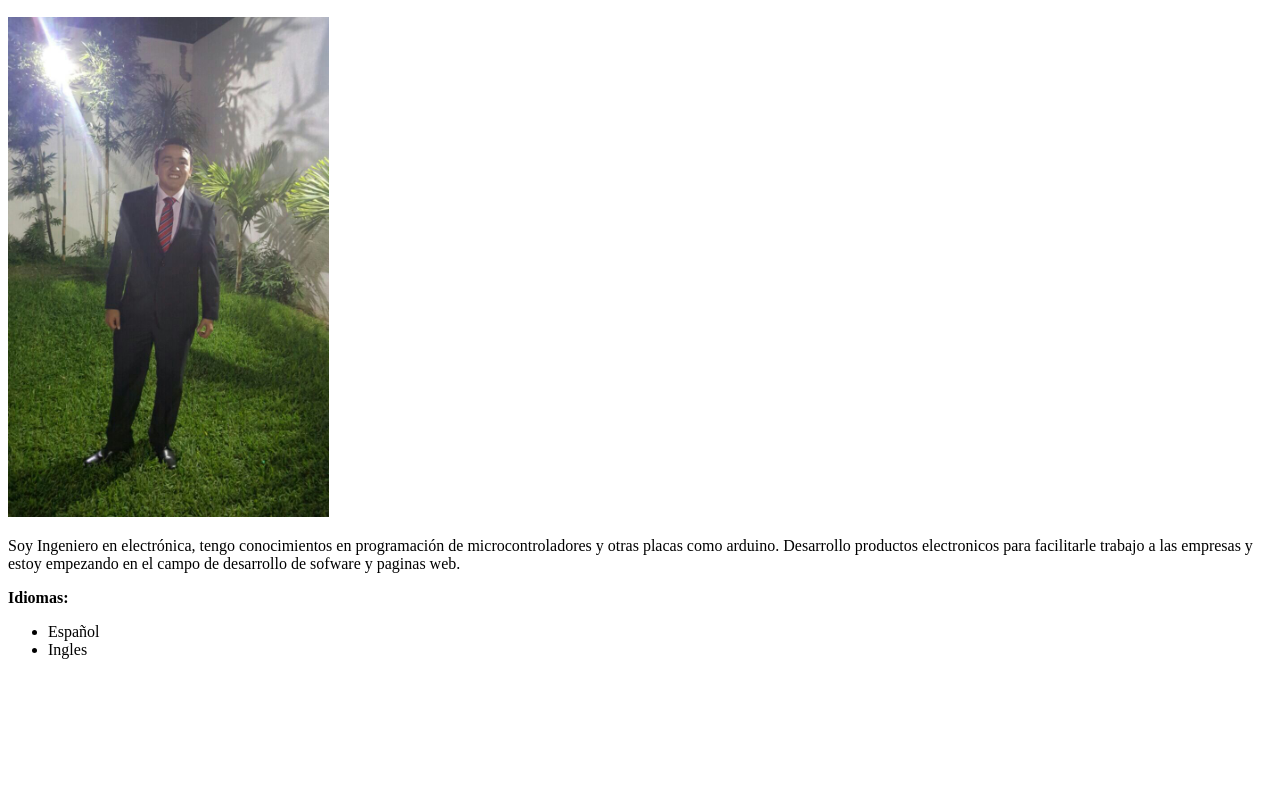
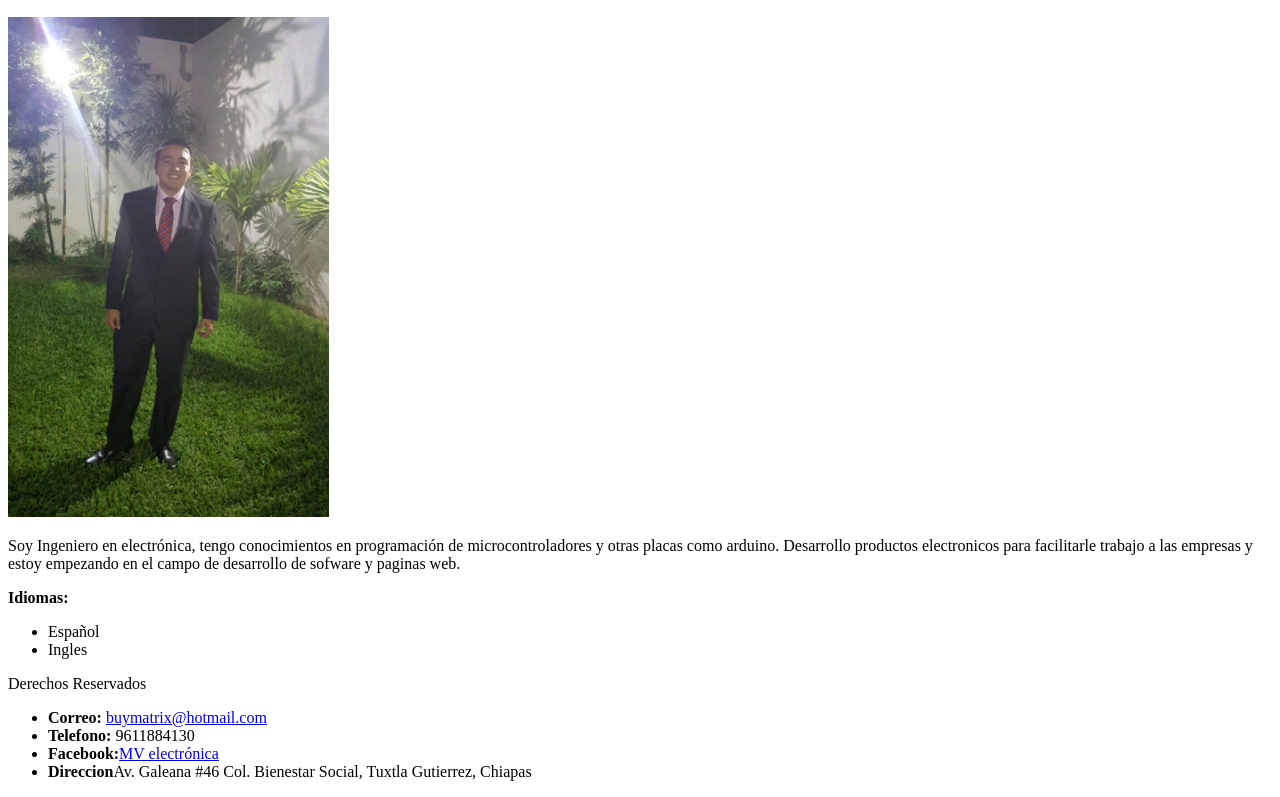
Before and after one commit to AngelVelasco29/ProyectoFinal, a plain HTML site: page index.html in a window 1280 px wide. Shown: the part 619-1416 px from the top of the page. Before the commit the page ends 1294 px from the top, so only its background shows below. Drawn offline with Linux system fonts and the light colour scheme.

Commit message:
agregar contenido al footer, datos personales

```diff
--- a/index.html
+++ b/index.html
@@ -49,7 +49,13 @@
       </article>
     </section>
     <footer>
-
+      <p>Derechos Reservados</p>
+      <ul>
+        <li><b>Correo:</b> <a href="mailto:buymatrix@hotmail.com?subject=Saludos">buymatrix@hotmail.com</a> </li>
+        <li><b>Telefono:</b> 9611884130</li>
+        <li><b>Facebook:</b><a href="https://www.facebook.com/MVElectronica29/">MV electrónica</a></li>
+        <li><b>Direccion</b>Av. Galeana #46 Col. Bienestar Social, Tuxtla Gutierrez, Chiapas</li>
+      </ul>
     </footer>
   </body>
 </html>
```
